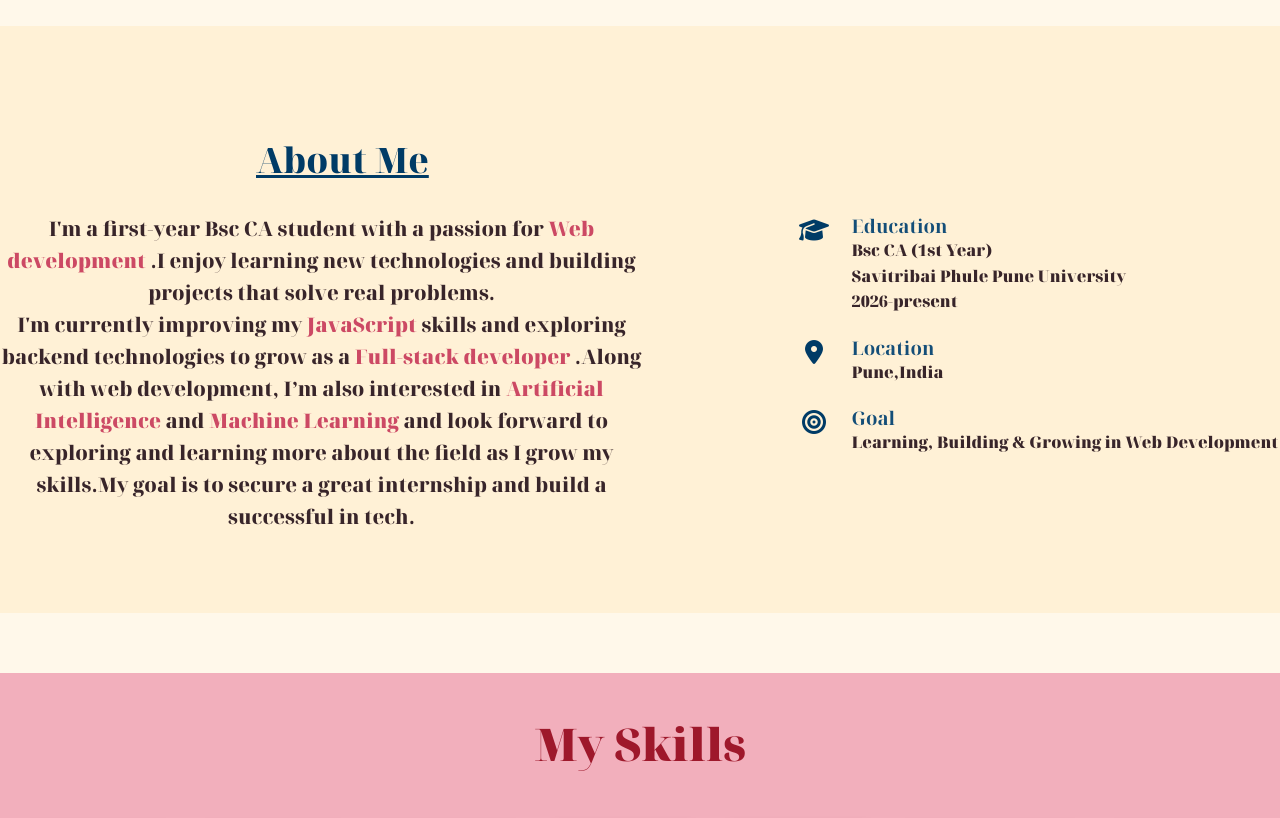
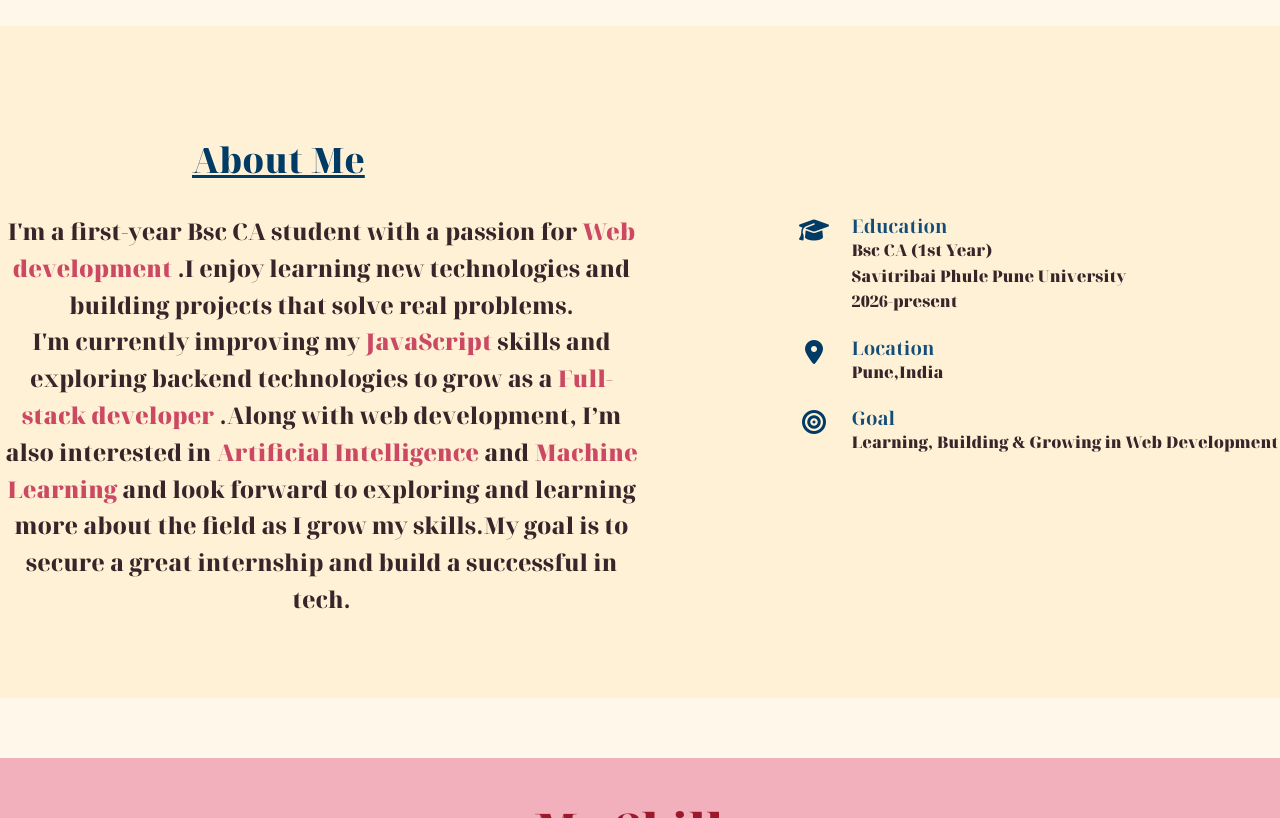
Before and after one commit to jamilachunawalajc/portfolio, a plain HTML site: page index.html in a window 1280 px wide. Shown: the part 600-1418 px from the top of the page. Drawn offline with nearby package versions, Linux system fonts and the light colour scheme; a web font is replaced by a local one.

Commit message:
Improved about section

```diff
--- a/style.css
+++ b/style.css
@@ -241,7 +241,7 @@ nav ul li a:active {
 
 .about-section h1 {
   margin:30px;
-  margin-left:16rem;
+  margin-left:12rem;
    color:#003b66;
   text-decoration:underline;
   font-size:35px;
@@ -256,7 +256,7 @@ nav ul li a:active {
 
 .about-text {
   width:50%;
-  font-size:20px;
+  font-size:23px;
   text-align:center;
   line-height:1.6;
 
```
Also changed, not shown: 1 other file.
